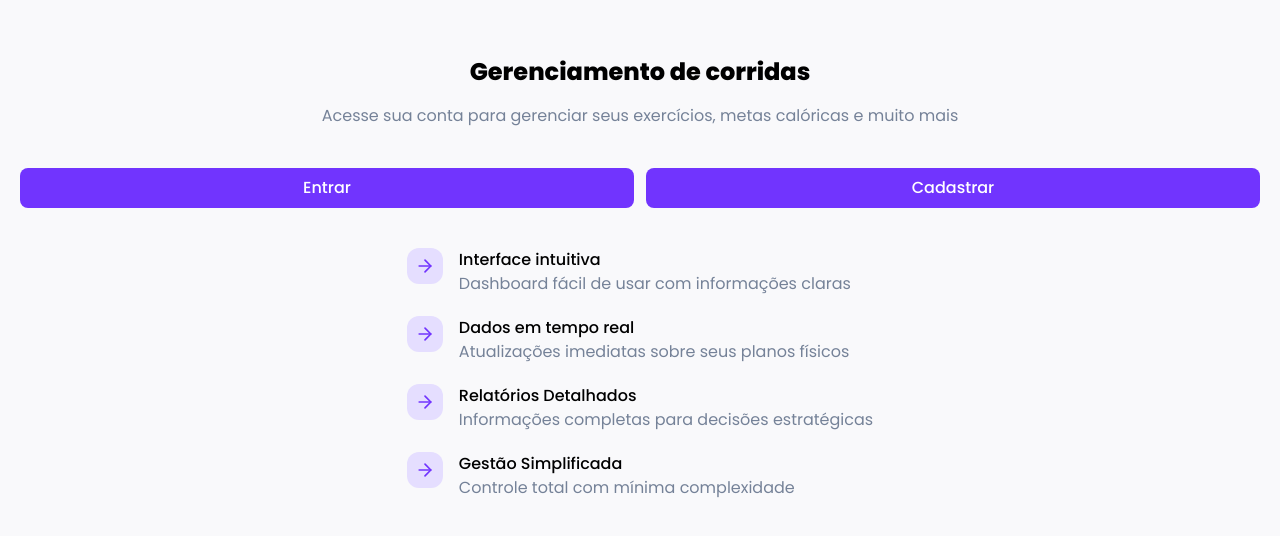
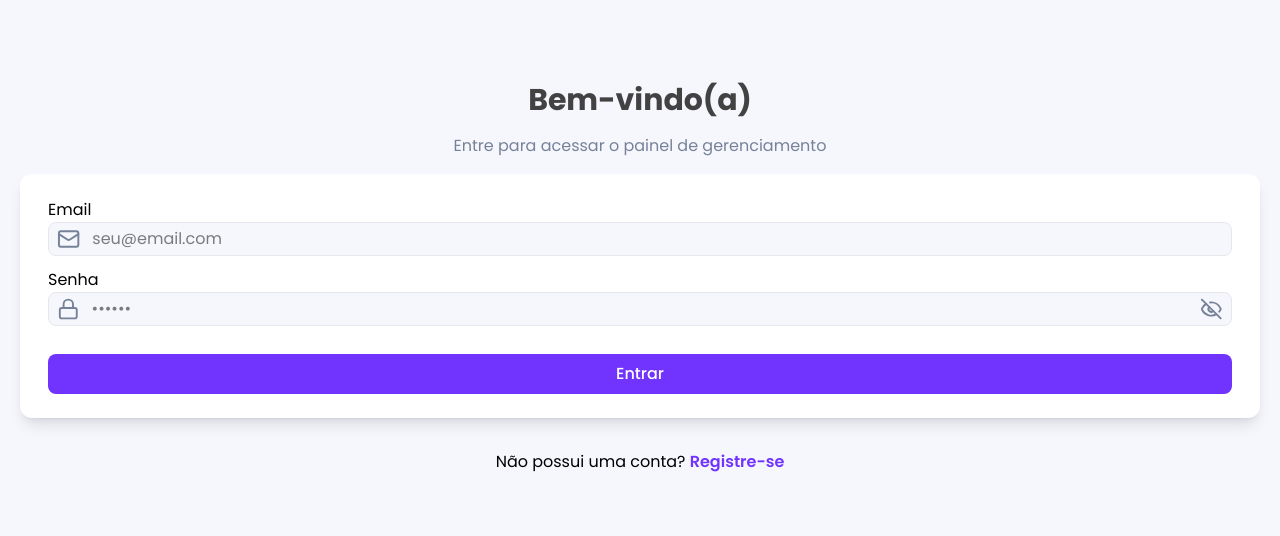
Before and after one commit to PaivaProgDev/tech-run, a React (Vite) app: page /login in a window 1280 px wide. Shown: the part 122-658 px from the top of the page. Built offline with nearby package versions, Linux system fonts and the light colour scheme.

Commit message:
Página de login criada, componente do input alterado

```diff
--- a/src/App.jsx
+++ b/src/App.jsx
@@ -1,9 +1,16 @@
+import { BrowserRouter, Route, Routes } from 'react-router-dom'
 import Home from './pages/Home'
+import Login from './pages/Login'
 
 const App = () => {
     return (
         <main className='min-h-screen'>
-            <Home />
+            <BrowserRouter>
+                <Routes>
+                    <Route path='/' element={<Home />} />
+                    <Route path='/login' element={<Login />} />
+                </Routes>
+            </BrowserRouter>
         </main>
     )
 }
--- a/src/components/Global/Input.jsx
+++ b/src/components/Global/Input.jsx
@@ -1,14 +1,12 @@
-import React from 'react'
-
-const Input = ({ titleName, type, onChange, eyeIcon }) => {
+const Input = ({ titleName, type, onChange, eyeIcon, iconName, placeholder, minLength, maxLength }) => {
     return (
         <div>
             {titleName}
-            <label>
+            <div className="w-full flex  items-center gap-3 border border-gray-200 bg-[var(--color-bg)] focus-within:border-[var(--color-1)] rounded-lg px-2 p-1">
                 {iconName}
-                <input type={type} onChange={onChange} />
+                <input className="w-full" type={type} onChange={onChange} placeholder={placeholder} minLength={minLength} maxLength={maxLength} />
                 {eyeIcon}
-            </label>
+            </div>
         </div>
     )
 }
--- a/src/index.css
+++ b/src/index.css
@@ -6,10 +6,14 @@
     --color-1: #7134fe;
     --color-2: #758298;
     --color-3: #424242;
-    --color-bg: #f9f9fb;
+    --color-bg: #f6f6fd;
     --white: #fdffff;
 }
 
 * {
     font-family: Poppins, "Open Sans", Arial, Helvetica, sans-serif;
 }
+
+input {
+    outline: 0;
+}
--- a/src/pages/Home.jsx
+++ b/src/pages/Home.jsx
@@ -1,5 +1,6 @@
 import { ArrowRightIcon } from "lucide-react"
 import Button from "../components/Global/Button"
+import { Link } from "react-router-dom"
 
 const Home = () => {
     return (
@@ -8,44 +9,48 @@ const Home = () => {
                 <h1 className="text-2xl text-center  font-extrabold">Gerenciamento de corridas</h1>
                 <p className="text-[var(--color-2)] text-center">Acesse sua conta para gerenciar seus exercícios, metas calóricas e muito mais</p>
                 <div className="w-full flex gap-3 my-6">
-                    <Button className={"w-full"}>Entrar</Button>
-                    <Button className={"w-full"}>Cadastrar</Button>
+                    <Link to={"/login"} className="w-full">
+                        <Button className={"w-full"}>Entrar</Button>
+                    </Link>
+                    <Link className="w-full">
+                        <Button className={"w-full"}>Cadastrar</Button>
+                    </Link>
                 </div>
                 <div className="flex flex-col gap-5">
-                    <div className="flex gap-4">
+                    <div className="flex gap-4 bg-white p-4 rounded-xl">
                         <span className="bg-[#e5deff] p-2 rounded-xl h-fit">
                             <ArrowRightIcon className="text-[var(--color-1)] size-5" />
                         </span>
                         <div>
-                            <h4 className="font-medium">Interface intuitiva</h4>
-                            <p className="text-[var(--color-2)]">Dashboard fácil de usar com informações claras</p>
+                            <h4 className="font-medium w-full text-[15.5px]">Interface intuitiva</h4>
+                            <p className="text-[var(--color-2) text-[14px]">Dashboard fácil de usar com informações claras</p>
                         </div>
                     </div>
-                    <div className="flex gap-4">
+                    <div className="flex gap-4 bg-white p-4 rounded-xl">
                         <span className="bg-[#e5deff] p-2 rounded-xl h-fit">
                             <ArrowRightIcon className="text-[var(--color-1)] size-5" />
                         </span>
                         <div>
-                            <h4 className="font-medium">Dados em tempo real</h4>
-                            <p className="text-[var(--color-2)]">Atualizações imediatas sobre seus planos físicos</p>
+                            <h4 className="font-medium w-full text-[15.5px]">Dados em tempo real</h4>
+                            <p className="text-[var(--color-2) text-[14px]">Atualizações imediatas sobre seus planos físicos</p>
                         </div>
                     </div>
-                    <div className="flex gap-4">
+                    <div className="flex gap-4 bg-white p-4 rounded-xl">
                         <span className="bg-[#e5deff] p-2 rounded-xl h-fit">
                             <ArrowRightIcon className="text-[var(--color-1)] size-5" />
                         </span>
                         <div>
-                            <h4 className="font-medium">Relatórios Detalhados</h4>
-                            <p className="text-[var(--color-2)]">Informações completas para decisões estratégicas</p>
+                            <h4 className="font-medium w-full text-[15.5px]">Relatórios Detalhados</h4>
+                            <p className="text-[var(--color-2) text-[14px]">Informações completas para decisões estratégicas</p>
                         </div>
                     </div>
-                    <div className="flex gap-4">
+                    <div className="flex gap-4 bg-white p-4 rounded-xl">
                         <span className="bg-[#e5deff] p-2 rounded-xl h-fit">
                             <ArrowRightIcon className="text-[var(--color-1)] size-5" />
                         </span>
                         <div>
-                            <h4 className="font-medium">Gestão Simplificada</h4>
-                            <p className="text-[var(--color-2)]">Controle total com mínima complexidade</p>
+                            <h4 className="font-medium w-full text-[15.5px]">Gestão Simplificada</h4>
+                            <p className="text-[var(--color-2) text-[14px]">Controle total com mínima complexidade</p>
                         </div>
                     </div>
                 </div>
--- /dev/null
+++ b/src/pages/Login.jsx
@@ -0,0 +1,24 @@
+import { EyeIcon, EyeOff, LockIcon, MailIcon } from 'lucide-react'
+import Input from '../components/Global/Input'
+import Button from '../components/Global/Button'
+import { useState } from 'react'
+import { Link } from 'react-router-dom'
+
+const Login = () => {
+    const [showPassword, setShowPassword] = useState(false)
+
+    return (
+        <section className='flex flex-col min-h-screen justify-center items-center gap-4 py-6 px-5 bg-[var(--color-bg)]'>
+            <h1 className='text-3xl font-bold text-[var(--color-3)]'>Bem-vindo(a)</h1>
+            <p className='text-center text-[var(--color-2)]'>Entre para acessar o painel de gerenciamento</p>
+            <form className='shadow-lg w-full py-6 px-7 rounded-xl bg-white flex flex-col gap-3 mb-4'>
+                <Input type={'email'} titleName={'Email'} iconName={<MailIcon className='text-[var(--color-2)]' />} placeholder={'seu@email.com'} />
+                <Input type={`${showPassword ? 'text' : 'password'}`} titleName={'Senha'} iconName={<LockIcon className='text-[var(--color-2)]' />} placeholder={'••••••'} maxLength={6} eyeIcon={showPassword ? <EyeIcon onClick={() => setShowPassword(!showPassword)} className='text-[var(--color-2)]' /> : <EyeOff onClick={() => setShowPassword(!showPassword)} className='text-[var(--color-2)]' />} />
+                <Button className={'mt-4'}>Entrar</Button>
+            </form>
+            <p>Não possui uma conta? <Link className='text-[var(--color-1)] font-semibold' to={'/register'}>Registre-se</Link></p>
+        </section>
+    )
+}
+
+export default Login
```
